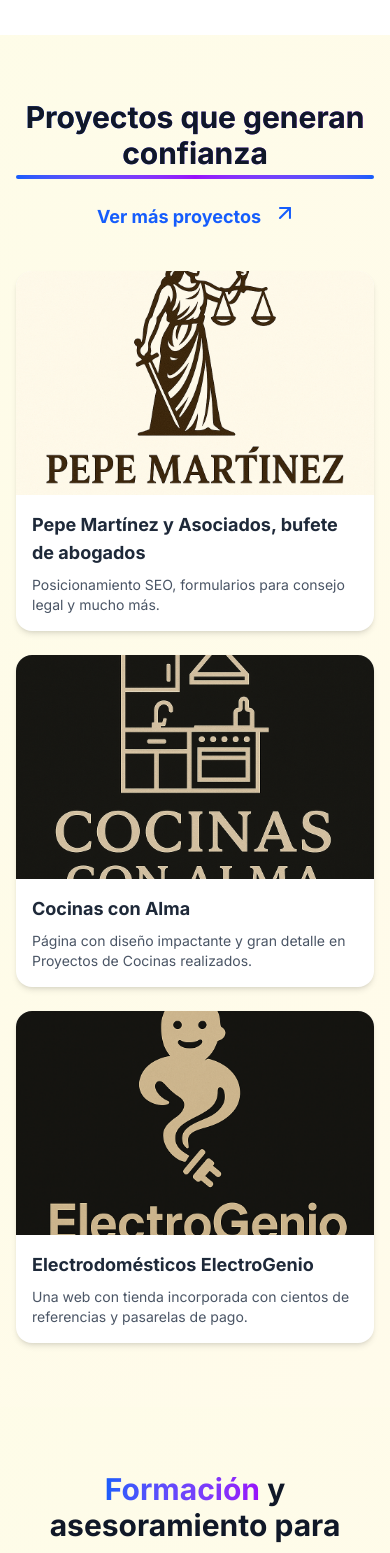
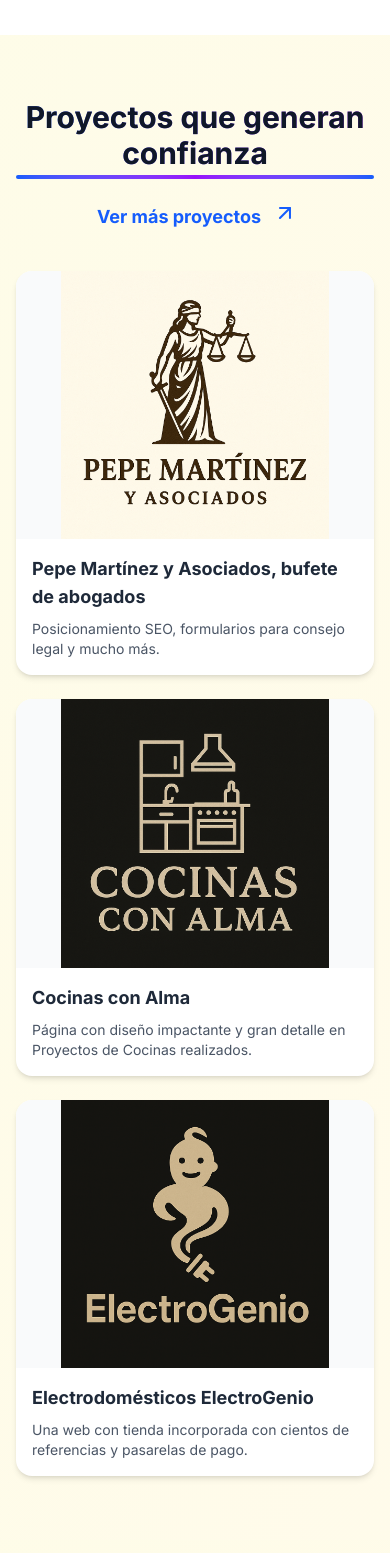
Before and after one commit to ZaitecS25-Internship-projects/I_S25_Web_Zaitec, a React (Vite) app: page / in a window 390 px wide. Shown: the part 2234-3787 px from the top of the page. Built offline with nearby package versions, Linux system fonts and the light colour scheme.

Commit message:
hago mejor responsive proyectos en IndexPage y hago que cambien de color nombre de empresas en sección aparte de proyectos

```diff
--- a/src/views/Desarrollo.tsx
+++ b/src/views/Desarrollo.tsx
@@ -103,7 +103,7 @@ export default function ProyectosPage() {
             whileInView={{ opacity: 1, y: 0 }}
             transition={{ duration: 0.7, delay: 0.1 * index }}
             viewport={{ once: true }}
-            className="bg-white rounded-2xl shadow-lg hover:shadow-2xl hover:-translate-y-2 transition-all duration-300 cursor-pointer overflow-hidden flex flex-col"
+            className="group bg-white rounded-2xl shadow-lg hover:shadow-2xl hover:-translate-y-2 transition-all duration-300 cursor-pointer overflow-hidden flex flex-col"
             onClick={() => setModalProyecto(proyecto)}
           >
             <div className="h-64 overflow-hidden flex items-center justify-center bg-gray-50">
@@ -114,7 +114,7 @@ export default function ProyectosPage() {
               />
             </div>
             <div className="p-6 flex-1 flex flex-col">
-              <h3 className="text-xl font-bold text-gray-800 mb-3">{proyecto.titulo}</h3>
+              <h3 className="text-xl font-bold text-gray-800 mb-3 transition-colors duration-300 group-hover:text-blue-700">{proyecto.titulo}</h3>
               <p className="text-gray-600 mb-4 flex-grow">{proyecto.descripcion}</p>
             </div>
           </motion.article>
--- a/src/views/IndexPage.tsx
+++ b/src/views/IndexPage.tsx
@@ -310,13 +310,13 @@ export default function IndexPage() {
     whileInView={{ opacity: 1, y: 0 }}
     transition={{ duration: 0.7, delay: 0.1 }}
     viewport={{ once: true }}
-              className="group bg-white rounded-2xl shadow-md hover:shadow-2xl hover:-translate-y-2 hover:bg-linear-to-br hover:from-blue-50 hover:to-purple-50 transition-all duration-500 overflow-hidden cursor-pointer"
+    className="group bg-white rounded-2xl shadow-md hover:shadow-2xl hover:-translate-y-2 hover:bg-gradient-to-br hover:from-blue-50 hover:to-purple-50 transition-all duration-500 overflow-hidden cursor-pointer"
   >
-              <div className="h-56 sm:h-64 md:h-72 lg:h-80 overflow-hidden flex items-center justify-center bg-gray-50">
+    <div className="aspect-[4/3] w-full overflow-hidden flex items-center justify-center bg-gray-50">
       <img
         src="/img/pepe-martinez.png"
         alt="Pepe Martínez y Asociados"
-                  className="w-full h-full object-cover transition-transform duration-500 group-hover:scale-105"
+        className="w-full h-full object-contain sm:object-cover transition-transform duration-500 group-hover:scale-105"
       />
     </div>
     <div className="p-4 sm:p-5">
@@ -335,13 +335,13 @@ export default function IndexPage() {
     whileInView={{ opacity: 1, y: 0 }}
     transition={{ duration: 0.7, delay: 0.2 }}
     viewport={{ once: true }}
-              className="group bg-white rounded-2xl shadow-md hover:shadow-2xl hover:-translate-y-2 hover:bg-linear-to-br hover:from-blue-50 hover:to-purple-50 transition-all duration-500 overflow-hidden cursor-pointer"
+    className="group bg-white rounded-2xl shadow-md hover:shadow-2xl hover:-translate-y-2 hover:bg-gradient-to-br hover:from-blue-50 hover:to-purple-50 transition-all duration-500 overflow-hidden cursor-pointer"
   >
-              <div className="h-56 sm:h-64 md:h-72 lg:h-80 overflow-hidden flex items-center justify-center bg-gray-50">
+    <div className="aspect-[4/3] w-full overflow-hidden flex items-center justify-center bg-gray-50">
       <img
         src="/img/cocinas-con-alma.png"
         alt="Cocinas con Alma"
-                  className="w-full h-full object-cover transition-transform duration-500 group-hover:scale-105"
+        className="w-full h-full object-contain sm:object-cover transition-transform duration-500 group-hover:scale-105"
       />
     </div>
     <div className="p-4 sm:p-5">
@@ -360,13 +360,13 @@ export default function IndexPage() {
     whileInView={{ opacity: 1, y: 0 }}
     transition={{ duration: 0.7, delay: 0.3 }}
     viewport={{ once: true }}
-              className="group bg-white rounded-2xl shadow-md hover:shadow-2xl hover:-translate-y-2 hover:bg-linear-to-br hover:from-blue-50 hover:to-purple-50 transition-all duration-500 overflow-hidden cursor-pointer"
+    className="group bg-white rounded-2xl shadow-md hover:shadow-2xl hover:-translate-y-2 hover:bg-gradient-to-br hover:from-blue-50 hover:to-purple-50 transition-all duration-500 overflow-hidden cursor-pointer"
   >
-              <div className="h-56 sm:h-64 md:h-72 lg:h-80 overflow-hidden flex items-center justify-center bg-gray-50">
+    <div className="aspect-[4/3] w-full overflow-hidden flex items-center justify-center bg-gray-50">
       <img
         src="/img/electro-genio.png"
-                  alt="Electro-genio"
-                  className="w-full h-full object-cover transition-transform duration-500 group-hover:scale-105"
+        alt="Electrodomésticos ElectroGenio"
+        className="w-full h-full object-contain sm:object-cover transition-transform duration-500 group-hover:scale-105"
       />
     </div>
     <div className="p-4 sm:p-5">
@@ -380,7 +380,6 @@ export default function IndexPage() {
   </motion.article>
 </div>
         </div>
-
         {/* Animación personalizada para la línea */}
         <style>
           {`
```
Lines whose indentation alone changed are shown as unchanged.
